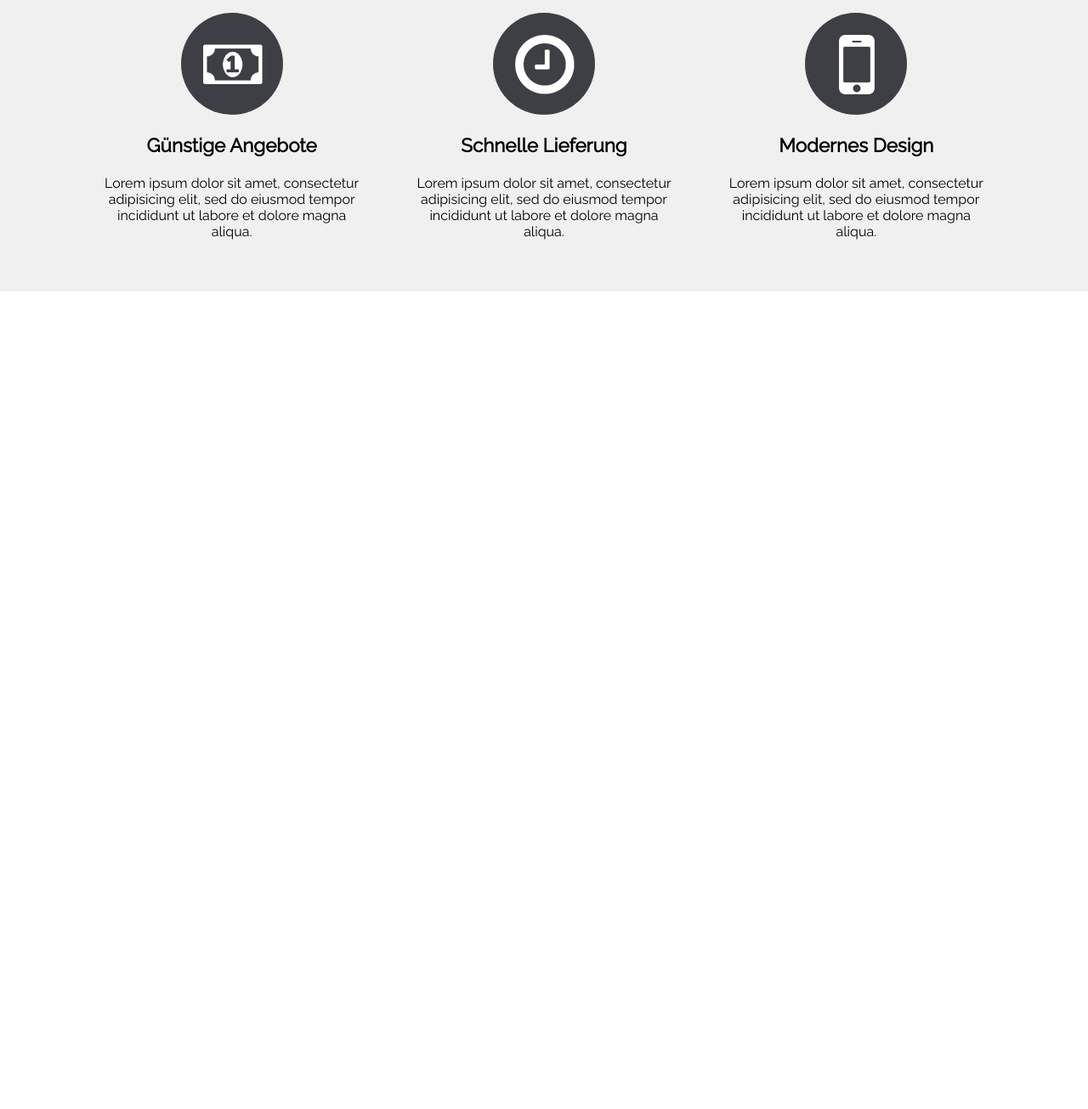
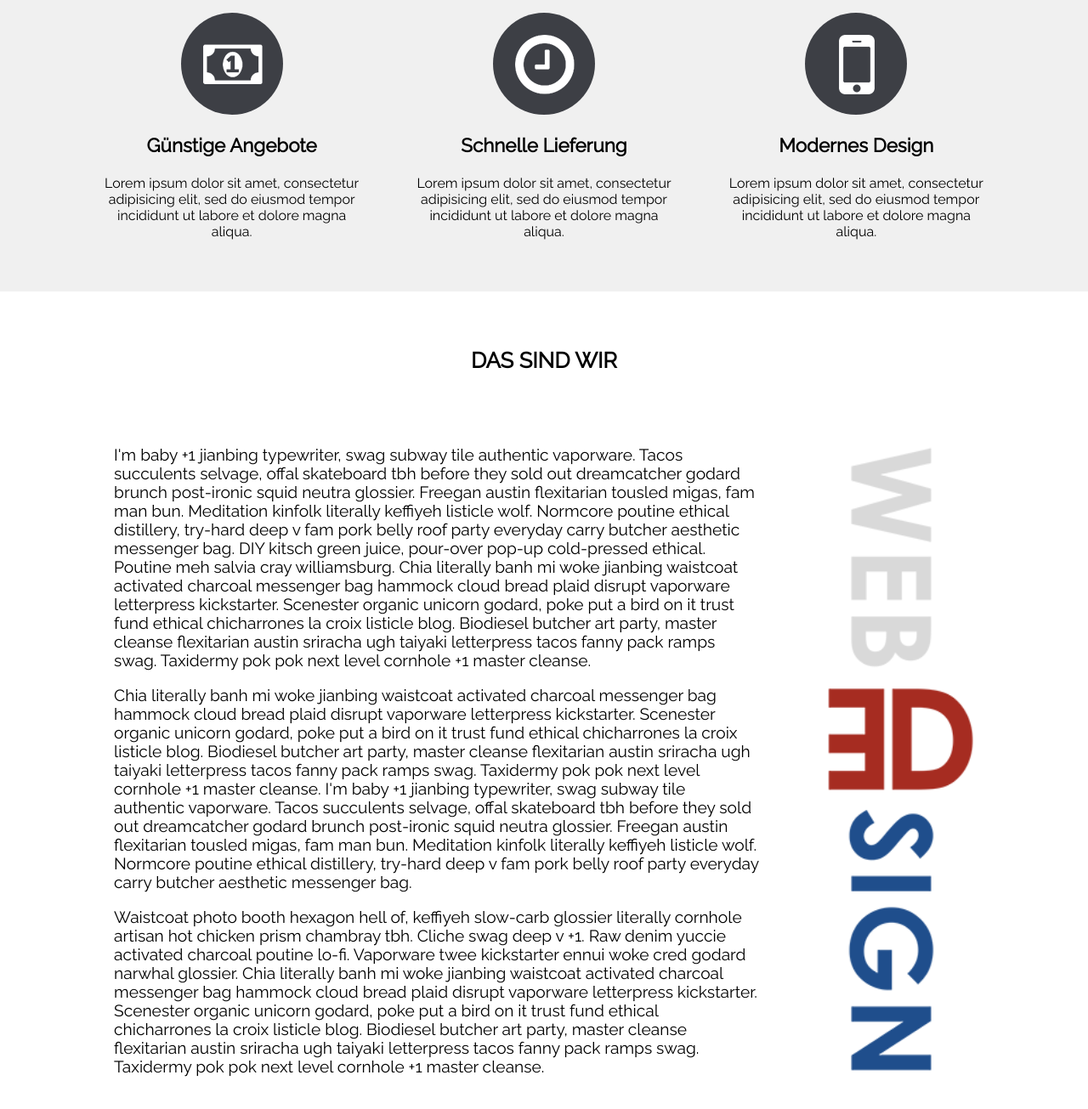
Before and after one commit to olivergentges/WebDesignMadeSimple, a plain HTML site: page index.html in a window 1280 px wide. Shown: the part 2425-3730 px from the top of the page at 85% size. Before the commit the page ends 2768 px from the top, so only its background shows below. Drawn offline with Linux system fonts and the light colour scheme.

Commit message:
Nach Abschnitt 34

```diff
--- a/index.html
+++ b/index.html
@@ -204,6 +204,76 @@
 				</div>
 			</div>
 		</section>
+
+		<!-- Über-uns-Bereich -->
+		<section id="über-uns-bereich">
+			<div class="container">
+				<div class="row">
+					<div class="col-6">
+						<header class="intro-container">
+							<h1>Das sind wir</h1>
+						</header>
+					</div>
+				</div>
+				<div class="row">
+					<div class="col-6">
+						<article id="über-uns-container">
+							<p>
+								I'm baby +1 jianbing typewriter, swag subway tile authentic vaporware.
+								Tacos succulents selvage, offal skateboard tbh before they sold out
+								dreamcatcher godard brunch post-ironic squid neutra glossier.
+								Freegan austin flexitarian tousled migas, fam man bun.
+								Meditation kinfolk literally keffiyeh listicle wolf.
+								Normcore poutine ethical distillery, try-hard deep v fam pork belly roof
+								party everyday carry butcher aesthetic messenger bag.
+								DIY kitsch green juice, pour-over pop-up cold-pressed ethical.
+								Poutine meh salvia cray williamsburg.
+								Chia literally banh mi woke jianbing waistcoat activated charcoal messenger
+								bag hammock cloud bread plaid disrupt vaporware letterpress kickstarter.
+								Scenester organic unicorn godard, poke put a bird on it trust fund ethical
+								chicharrones la croix listicle blog.
+								Biodiesel butcher art party, master cleanse flexitarian austin sriracha
+								ugh taiyaki letterpress tacos fanny pack ramps swag.
+								Taxidermy pok pok next level cornhole +1 master cleanse.
+							</p>
+							<p>
+								Chia literally banh mi woke jianbing waistcoat activated charcoal messenger
+								bag hammock cloud bread plaid disrupt vaporware letterpress kickstarter.
+								Scenester organic unicorn godard, poke put a bird on it trust fund ethical
+								chicharrones la croix listicle blog.
+								Biodiesel butcher art party, master cleanse flexitarian austin sriracha
+								ugh taiyaki letterpress tacos fanny pack ramps swag.
+								Taxidermy pok pok next level cornhole +1 master cleanse.
+								I'm baby +1 jianbing typewriter, swag subway tile authentic vaporware.
+								Tacos succulents selvage, offal skateboard tbh before they sold out
+								dreamcatcher godard brunch post-ironic squid neutra glossier.
+								Freegan austin flexitarian tousled migas, fam man bun.
+								Meditation kinfolk literally keffiyeh listicle wolf.
+								Normcore poutine ethical distillery, try-hard deep v fam pork belly roof
+								party everyday carry butcher aesthetic messenger bag.
+							</p>
+							<p>
+								Waistcoat photo booth hexagon hell of, keffiyeh slow-carb glossier literally
+								cornhole artisan hot chicken prism chambray tbh.
+								Cliche swag deep v +1. Raw denim yuccie activated charcoal poutine lo-fi.
+								Vaporware twee kickstarter ennui woke cred godard narwhal glossier.
+								Chia literally banh mi woke jianbing waistcoat activated charcoal messenger
+								bag hammock cloud bread plaid disrupt vaporware letterpress kickstarter.
+								Scenester organic unicorn godard, poke put a bird on it trust fund ethical
+								chicharrones la croix listicle blog.
+								Biodiesel butcher art party, master cleanse flexitarian austin sriracha
+								ugh taiyaki letterpress tacos fanny pack ramps swag.
+								Taxidermy pok pok next level cornhole +1 master cleanse.
+							</p>
+							<img src="./src/img/webdesign-logo-vertical.png" alt="Logo von WEBDESIGN made simple">
+						</article>
+					</div>
+				</div>
+
+			</div>
+
+		</section>
+
 	</body>
 
 </html>
--- a/src/css/styles.css
+++ b/src/css/styles.css
@@ -562,6 +562,63 @@ section {
 
 }
 
+/* === Über-uns-Bereich === */
+#über-uns-bereich {
+  background-color: #FFF;
+}
+
+#über-uns-container {
+  position: relative;
+  width: 85%;
+  margin-right: auto;
+  margin-left: auto;
+}
+
+#über-uns-container > img {
+  position: absolute;
+  top: 0;
+  right: 100px;
+  height: 100%;
+}
+
+#über-uns-container > p {
+  width: 75%;
+  font-size: 1.2rem;
+}
+
+@media (max-width: 1440px) {
+
+  #über-uns-container > img {
+    right: 50px;
+  }
+}
+
+@media (max-width: 1280px) {
+
+  #über-uns-container > img {
+    right: 0;
+  }
+}
+
+@media (max-width: 1140px) {
+
+  #über-uns-container > p {
+    width: 70%;
+  }
+}
+
+@media (max-width: 1024px) {
+
+  #über-uns-container > p {
+    width: 100%;
+  }
+
+  #über-uns-container > img {
+    display: none;
+  }
+
+}
+
 /*
 === Grid-System Sichtbarkeit===
 .border, .border * {
```
